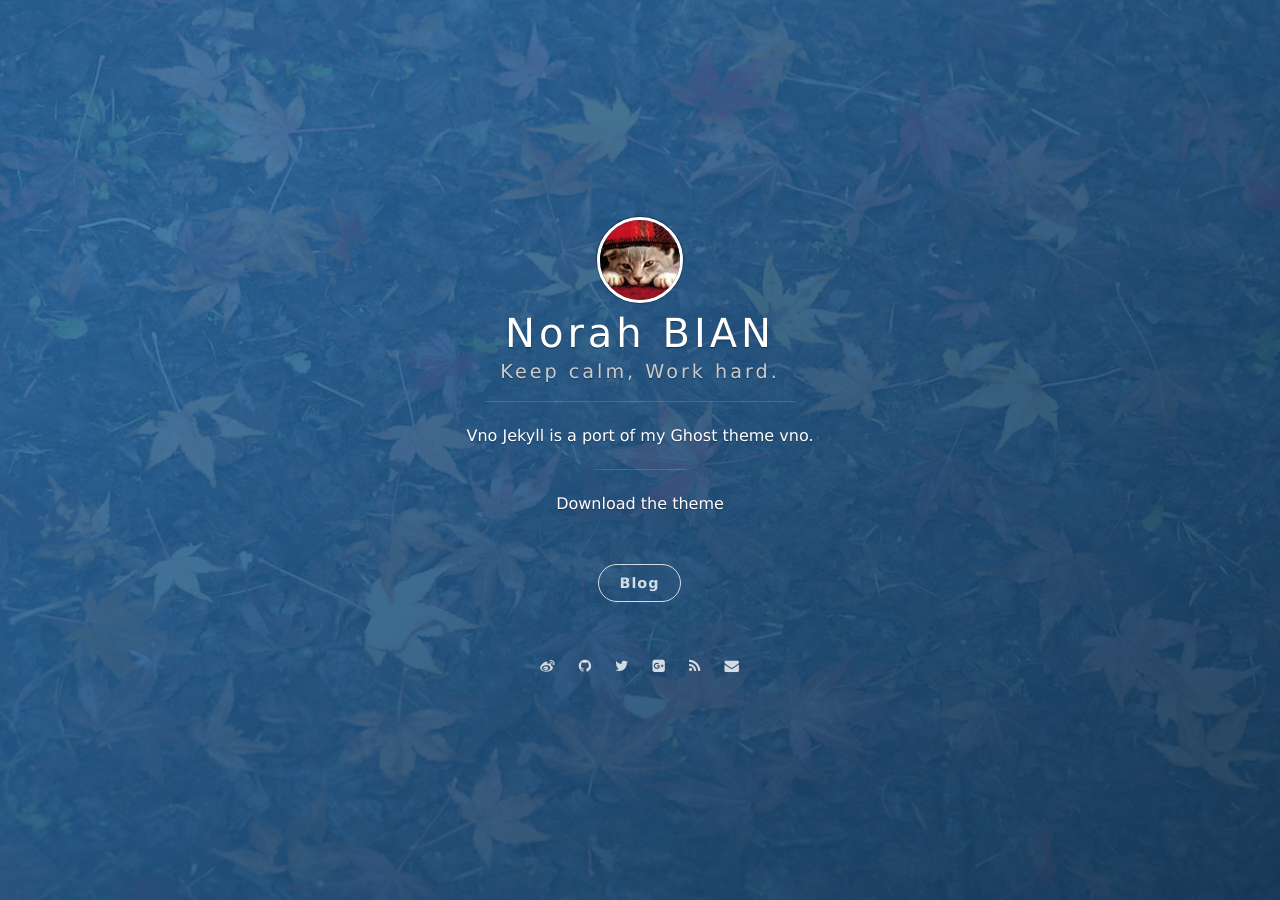
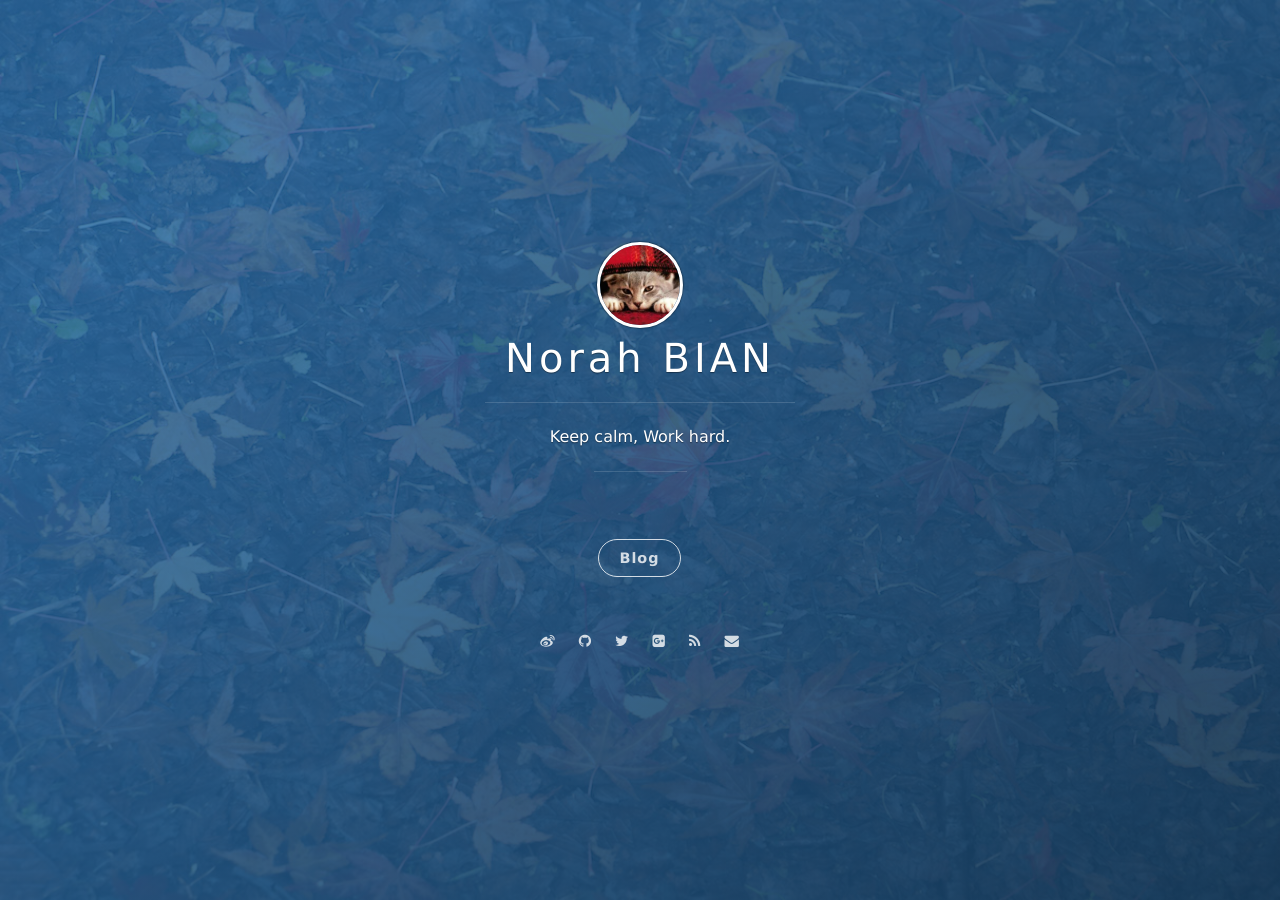
Before and after one commit to NorahBIAN/NorahBIAN.github.io, a Jekyll site: the page built from index.html, in a window 1280 px wide. Built offline with Jekyll 4.4.1, drawn with Linux system fonts in a browser that asks for light colours; nearby versions of some CDN libraries; the list of posts is cut into pages by our own code.

```diff
--- a/_config.yml
+++ b/_config.yml
@@ -1,8 +1,8 @@
 # Basic
 title: Norah BIAN
-subtitle: Keep calm, Work hard.
-welcome_message: <a href="https://github.com/onevcat/vno-jekyll" target="_blank">Download the theme</a>
-description: Vno Jekyll is a port of my Ghost theme vno.
+#subtitle:
+#welcome_message: <a href="https://github.com/onevcat/vno-jekyll" target="_blank">Download the theme</a>
+description: Keep calm, Work hard.
 creator: <a href="http://onev.cat">@onevcat</a>
 
 url: "http://vno.onevcat.com"
```
